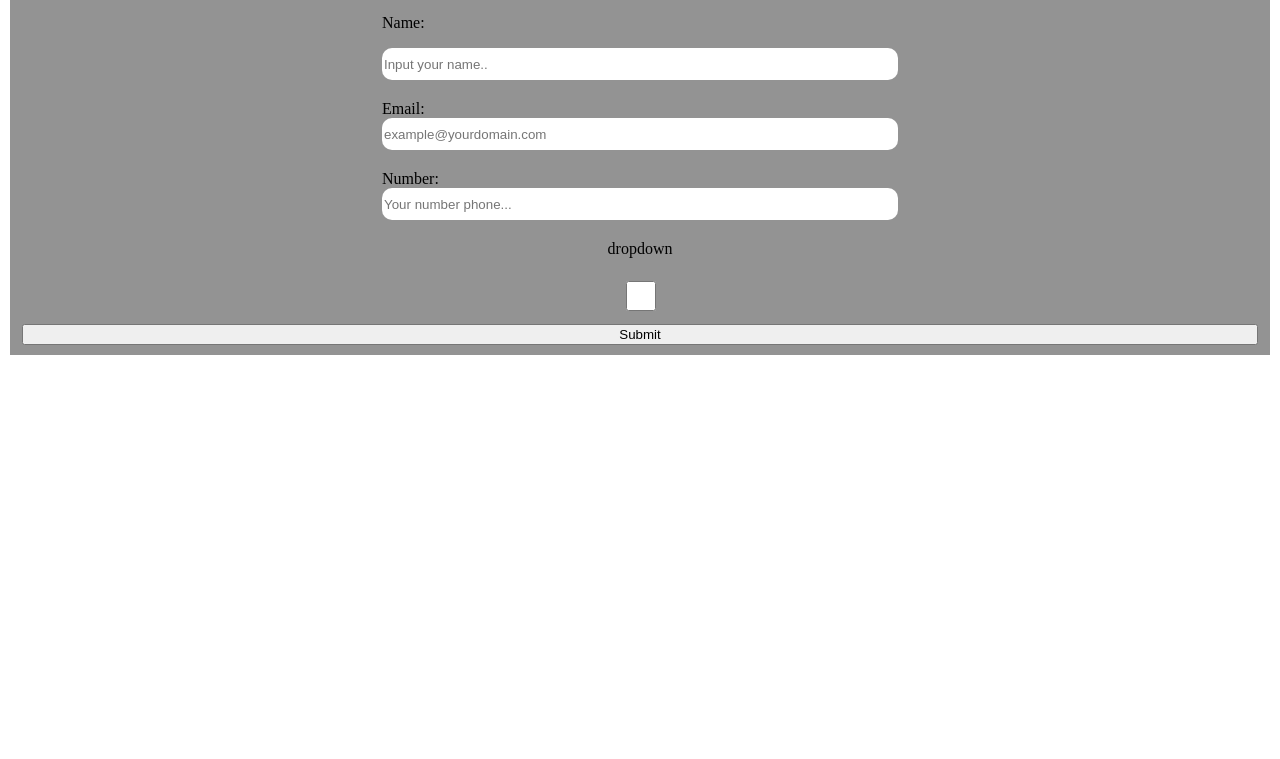
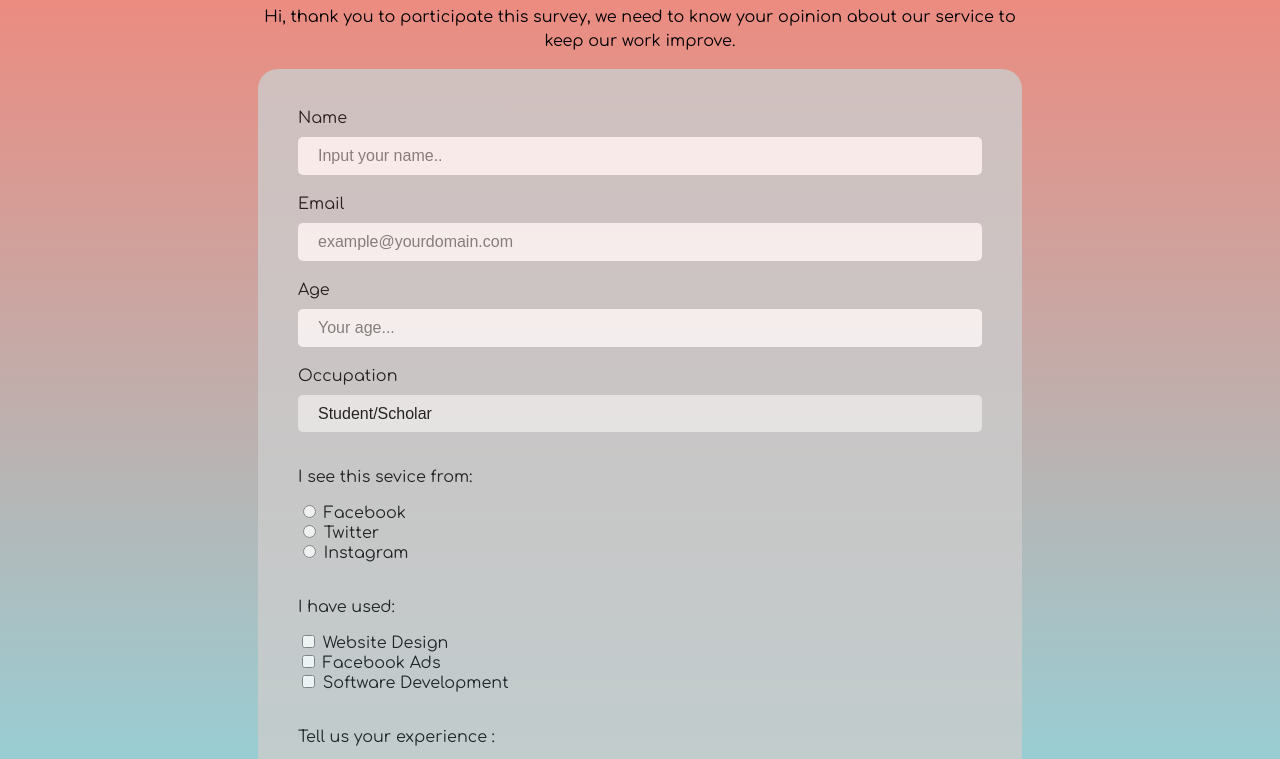
Before and after one commit to TrickPatMK/freecodecamp, a plain HTML site: page survey-form/index.html in a window 1280 px wide. Shown: the part 131-890 px from the top of the page. Before the commit the page ends 800 px from the top, so only its background shows below. Drawn offline with nearby package versions, Linux system fonts and the light colour scheme.

Commit message:
Finished making survey form simple

```diff
--- a/survey-form/index.html
+++ b/survey-form/index.html
@@ -8,12 +8,17 @@
     <title>Survey Form</title>
   </head>
   <body>
-    <h1 id="title">Survey Form</h1>
-    <p id="description">short explaination</p>
+    <div class="form-header">
+      <h1 id="title">Customer Satisfaction Survey</h1>
+      <p id="description">
+        Hi, thank you to participate this survey, we need to know your opinion
+        about our service to keep our work improve.
+      </p>
+    </div>
     <form action="#" id="survey-form">
       <fieldset>
-        <label for="name" id="name-label">
-          <p>Name:</p>
+        <div class="form-group">
+          <label for="name" id="name-label">Name</label>
           <input
             type="text"
             placeholder="Input your name.."
@@ -21,9 +26,9 @@
             name="name"
             required
           />
-        </label>
-        <label for="email" id="email-label">
-          Email:
+        </div>
+        <div class="form-group">
+          <label for="email" id="email-label">Email</label>
           <input
             type="email"
             placeholder="example@yourdomain.com"
@@ -31,23 +36,89 @@
             name="email"
             required
           />
-        </label>
-        <label for="number" id="number-label">
-          Number:
+        </div>
+        <div class="form-group">
+          <label for="number" id="number-label">Age</label>
           <input
             type="number"
-            name="number"
+            name="age"
             id="number"
-            min="0"
-            max="999"
-            placeholder="Your number phone... "
+            min="14"
+            max="40"
+            placeholder="Your age..."
             required
           />
-        </label>
-        <label for="dropdown"> dropdown </label>
-        <label for="checkbox">
-          <input type="checkbox" name="" id="checkbox" />
-        </label>
+        </div>
+        <div class="form-group">
+          <label for="dropdown">Occupation</label>
+          <select name="dropdown" id="dropdown">
+            <option value="pc">Student/Scholar</option>
+            <option value="iphoneX">Employee</option>
+            <option value="macbook">Entrepreneur</option>
+            <option value="ps5">Rather not say</option>
+          </select>
+        </div>
+        <div class="form-group">
+          <p>I see this sevice from:</p>
+          <div class="radio-option">
+            <input
+              type="radio"
+              name="advertise"
+              id="facebook"
+              value="facebook"
+            />
+            <label for="facebook">Facebook</label>
+          </div>
+          <div class="radio-option">
+            <input type="radio" name="advertise" id="twitter" value="twitter" />
+            <label for="twitter">Twitter</label>
+          </div>
+          <div class="radio-option">
+            <input
+              type="radio"
+              name="advertise"
+              id="instagram"
+              value="instagram"
+            />
+            <label for="instagram">Instagram</label>
+          </div>
+        </div>
+        <div class="form-group">
+          <p>I have used:</p>
+          <div class="checkbox-option">
+            <input
+              type="checkbox"
+              name="qualification"
+              id="website"
+              value="website"
+            />
+            <label for="website">Website Design</label>
+          </div>
+          <div class="checkbox-option">
+            <input type="checkbox" name="qualification" id="ads" value="ads" />
+            <label for="ads">Facebook Ads</label>
+          </div>
+          <div class="checkbox-option">
+            <input
+              type="checkbox"
+              name="qualification"
+              id="software"
+              value="software"
+            />
+            <label for="software">Software Development</label>
+          </div>
+        </div>
+
+        <div class="form-group">
+          <p>Tell us your experience :</p>
+          <textarea
+            name="wish"
+            id="wish"
+            cols="30"
+            rows="10"
+            placeholder="Well, I fell ..."
+          ></textarea>
+        </div>
 
         <button type="submit" id="submit">Submit</button>
       </fieldset>
--- a/survey-form/sass/main.scss
+++ b/survey-form/sass/main.scss
@@ -1,20 +1,92 @@
-#survey-form fieldset {
+@import url("https://fonts.googleapis.com/css2?family=Comfortaa:wght@300;400;700&display=swap");
+@import url("https://fonts.googleapis.com/css2?family=Open+Sans&display=swap");
+
+$my-font: "Comfortaa", cursive;
+
+body {
+  background: linear-gradient(salmon, complement(salmon));
+  font-family: $my-font;
+}
+
+.form-header {
+  margin-top: 10vh;
+  h1 {
+    text-align: center;
+  }
+  p {
+    text-align: center;
+    padding-left: 3vw;
+    padding-right: 3vw;
+    margin: 1rem auto;
+    line-height: 1.5rem;
+  }
+}
+
+form fieldset {
+  background-color: darken($color: white, $amount: 20);
+  border: none;
+  border-radius: 20px;
+  padding: 40px;
   display: flex;
   flex-direction: column;
-  justify-content: space-evenly;
-  border: none;
-  background-color: lighten($color: rgba(0, 0, 0, 0.7), $amount: 40);
+  opacity: 0.8;
 
-  label {
+  .form-group {
     display: flex;
     flex-direction: column;
-    margin: 10px auto;
+    margin-bottom: 20px;
+
+    label {
+      padding-bottom: 10px;
+    }
+
+    #name,
+    #email,
+    #number,
+    #wish,
+    #dropdown {
+      font-size: 1rem;
+      border: none;
+      border-radius: 5px;
+      padding: 10px 20px;
+
+      &:focus-visible {
+        outline: 1px auto salmon;
+      }
+    }
+
+    #dropdown {
+      appearance: none;
+    }
   }
 
-  input {
-    width: 40vw;
-    height: 30px;
+  textarea {
+    resize: vertical;
+    font-family: "Open Sans", sans-serif;
+  }
+
+  button {
+    font-size: 1rem;
+    align-self: flex-end;
     border-radius: 10px;
-    border: none;
+    padding: 10px 15px;
+    border: 2px solid rgba(167, 165, 165, 0.4);
   }
 }
+
+button:hover {
+  outline: 1px auto salmon;
+}
+
+@media (min-width: 768px) {
+  .form-header {
+    p {
+      max-width: 60vw;
+      margin: 1rem auto;
+    }
+  }
+  form {
+    max-width: 60vw;
+    margin: 0 auto;
+  }
+}
```
Also changed, not shown: survey-form/css/main.css, 1 other file.
